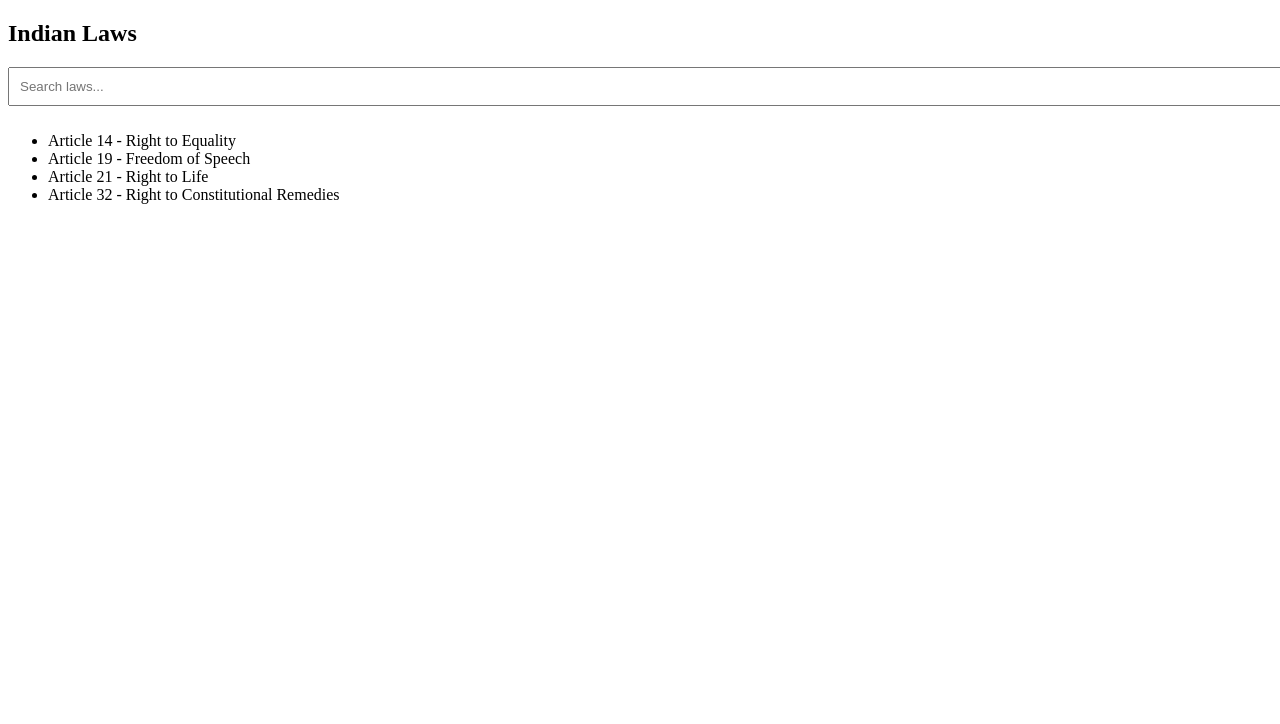
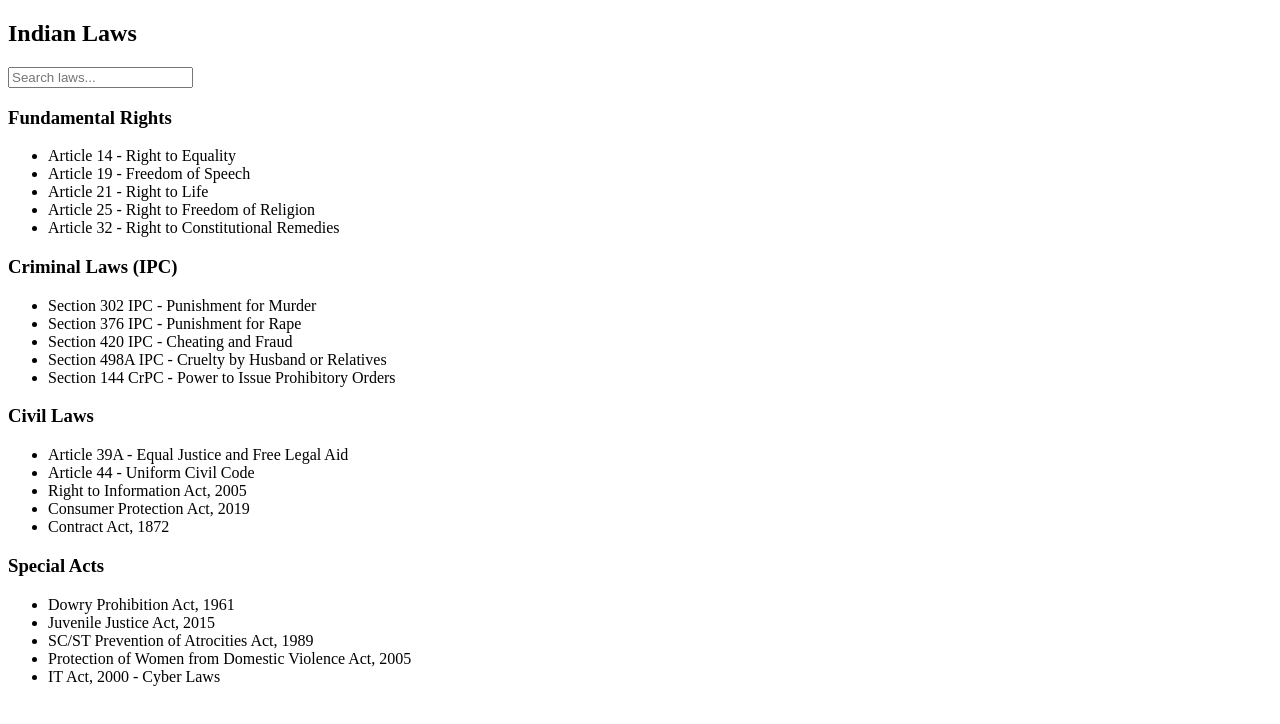
Before and after one commit to Abhinayii/CN-law-website, a plain HTML site: page laws.html in a window 1280 px wide. Drawn offline with Linux system fonts and the light colour scheme.

Commit message:
Update laws.html

```diff
--- a/laws.html
+++ b/laws.html
@@ -1,50 +1,74 @@
 <!DOCTYPE html>
 <html lang="en">
 <head>
-    <link rel="stylesheet" href="styles.css">
     <meta charset="UTF-8">
     <meta name="viewport" content="width=device-width, initial-scale=1.0">
     <title>Law Search</title>
-    <style>
-        #searchBox {
-            width: 100%;
-            padding: 10px;
-            margin-bottom: 10px;
-        }
-    </style>
+    <link rel="stylesheet" href="styles.css">
 </head>
 <body>
-    <audio id="bgMusic" loop>
-    <source src="https://raw.githubusercontent.com/Abhinayii/CN-law-website/main/music.mp3" type="audio/mp3">
-    Your browser does not support the audio element.
-    </audio>
-    <audio id="bgMusic" autoplay loop muted>
-    <source src="https://raw.githubusercontent.com/Abhinayii/CN-law-website/main/Slava%20Funk%20-%20PagalMass.mp3" type="audio/mp3">
-    </audio>
+
     <h2>Indian Laws</h2>
 
     <!-- Search Box -->
     <input type="text" id="searchBox" placeholder="Search laws..." onkeyup="searchLaws()">
 
-    <!-- Existing Laws List -->
+    <!-- Fundamental Rights -->
+    <h3>Fundamental Rights</h3>
     <ul id="lawsList">
         <li>Article 14 - Right to Equality</li>
         <li>Article 19 - Freedom of Speech</li>
         <li>Article 21 - Right to Life</li>
+        <li>Article 25 - Right to Freedom of Religion</li>
         <li>Article 32 - Right to Constitutional Remedies</li>
     </ul>
 
-    <!-- JavaScript -->
+    <!-- Criminal Laws (IPC) -->
+    <h3>Criminal Laws (IPC)</h3>
+    <ul id="lawsList">
+        <li>Section 302 IPC - Punishment for Murder</li>
+        <li>Section 376 IPC - Punishment for Rape</li>
+        <li>Section 420 IPC - Cheating and Fraud</li>
+        <li>Section 498A IPC - Cruelty by Husband or Relatives</li>
+        <li>Section 144 CrPC - Power to Issue Prohibitory Orders</li>
+    </ul>
+
+    <!-- Civil Laws -->
+    <h3>Civil Laws</h3>
+    <ul id="lawsList">
+        <li>Article 39A - Equal Justice and Free Legal Aid</li>
+        <li>Article 44 - Uniform Civil Code</li>
+        <li>Right to Information Act, 2005</li>
+        <li>Consumer Protection Act, 2019</li>
+        <li>Contract Act, 1872</li>
+    </ul>
+
+    <!-- Special Acts -->
+    <h3>Special Acts</h3>
+    <ul id="lawsList">
+        <li>Dowry Prohibition Act, 1961</li>
+        <li>Juvenile Justice Act, 2015</li>
+        <li>SC/ST Prevention of Atrocities Act, 1989</li>
+        <li>Protection of Women from Domestic Violence Act, 2005</li>
+        <li>IT Act, 2000 - Cyber Laws</li>
+    </ul>
+
+    <!-- JavaScript (Paste this before </body>) -->
     <script>
         function searchLaws() {
             let input = document.getElementById("searchBox").value.toLowerCase();
-            let laws = document.getElementById("lawsList").getElementsByTagName("li");
+            let lists = document.querySelectorAll("ul"); // Select all <ul> elements
 
-            for (let i = 0; i < laws.length; i++) {
-                let text = laws[i].innerText.toLowerCase();
-                laws[i].style.display = text.includes(input) ? "" : "none";
-            }
+            lists.forEach(list => {
+                let laws = list.getElementsByTagName("li");
+
+                for (let i = 0; i < laws.length; i++) {
+                    let text = laws[i].innerText.toLowerCase();
+                    laws[i].style.display = text.includes(input) ? "" : "none";
+                }
+            });
         }
     </script>
+
 </body>
 </html>
```
